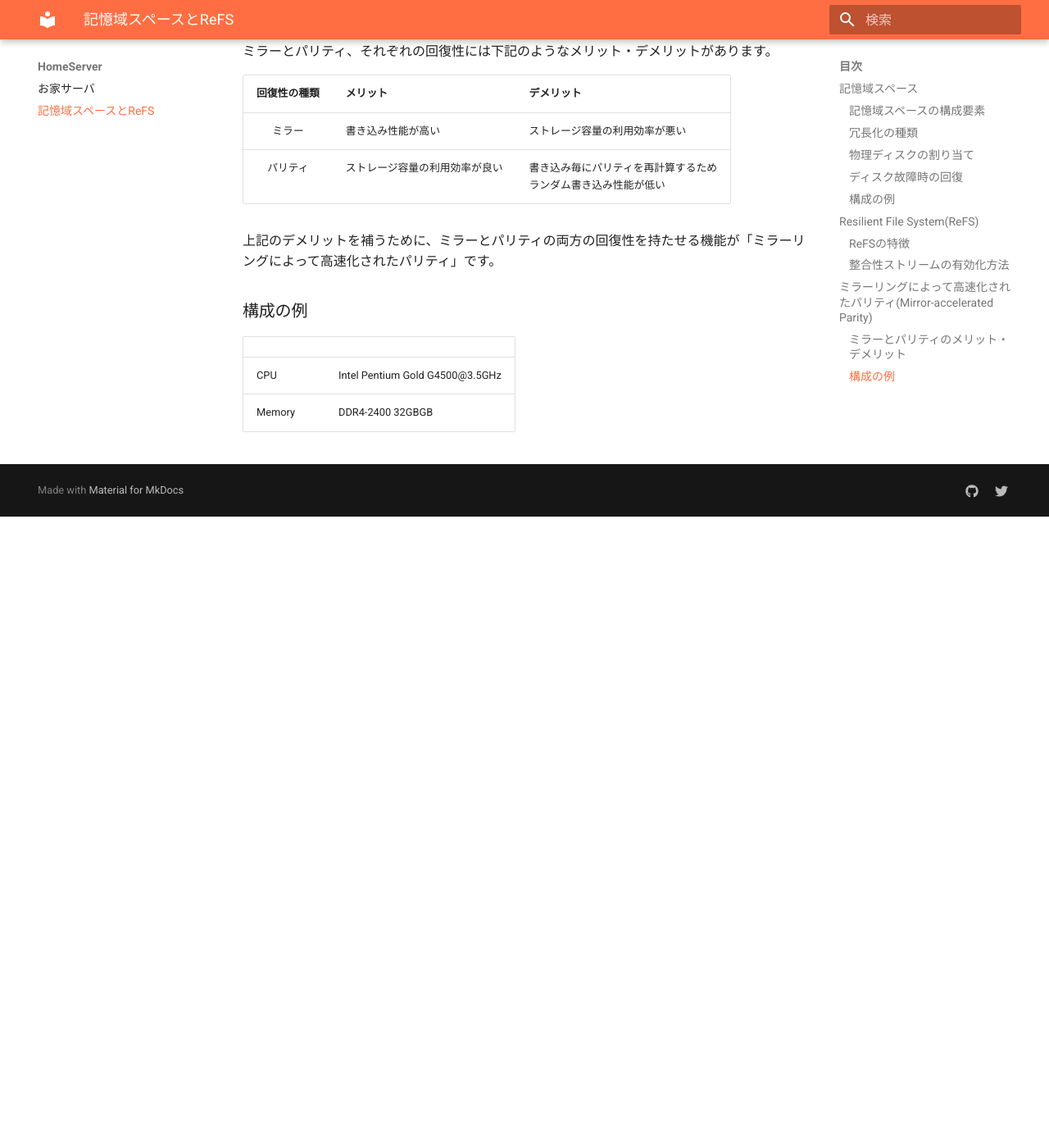
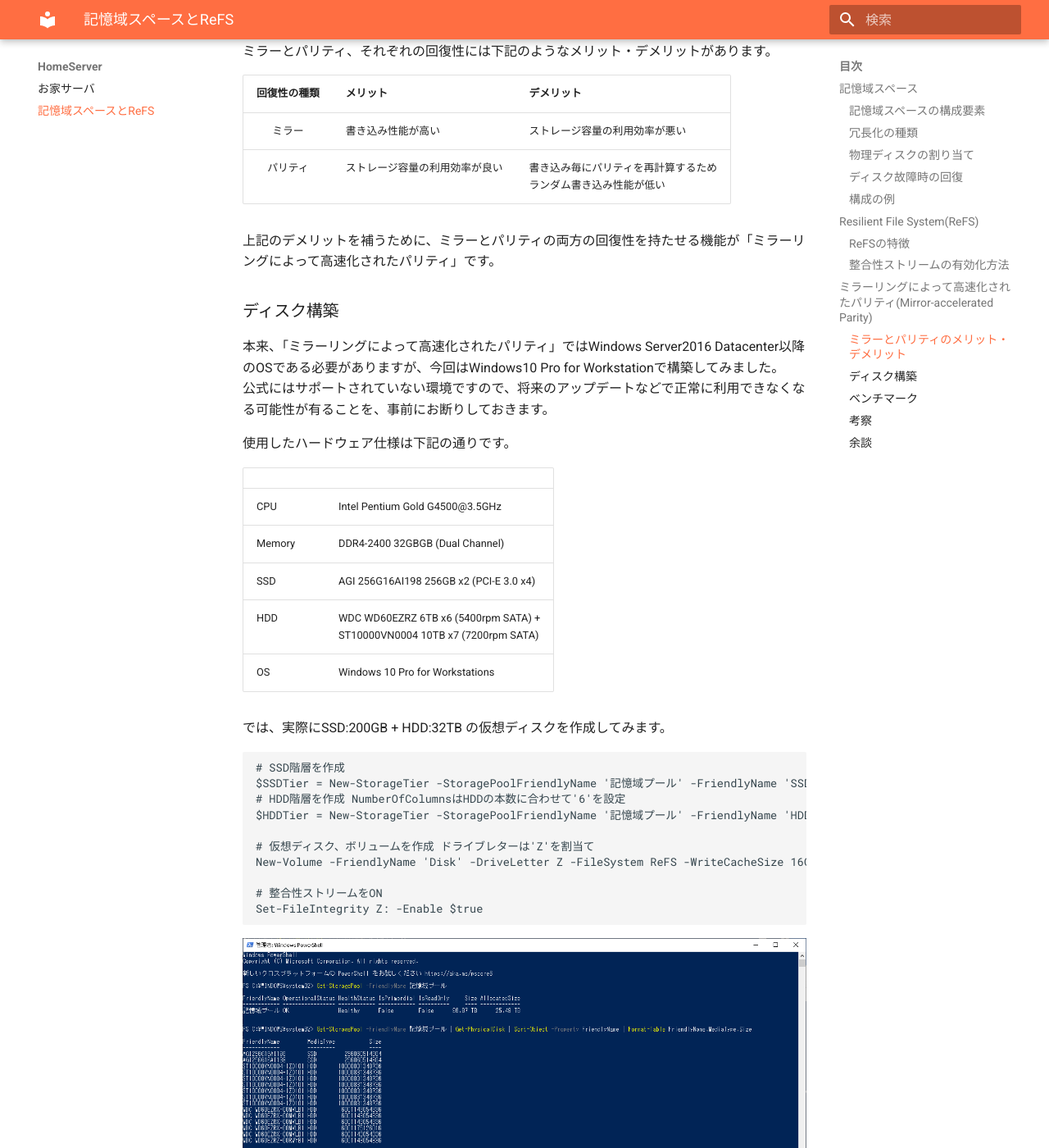
Before and after one commit to roy-n-roy/roy-n-roy.github.io, an MkDocs documentation site: the page built from docs/HomeServer/記憶域スペース.md, in a window 1280 px wide and 1400 px high, scrolled down 5791 px. Shown: the whole window at 82% size. Built offline with MkDocs 1.6.1 and Material for MkDocs 9.7.7, drawn with Linux system fonts in a browser that asks for light colours; before the commit the page ends 6421 px from its top, so only the background shows below that; some of the changed text lies outside the part shown.

Commit message:
記憶域スペースについて更新.

````diff
--- a/docs/HomeServer/記憶域スペース.md
+++ b/docs/HomeServer/記憶域スペース.md
@@ -181,10 +181,87 @@
 上記のデメリットを補うために、ミラーとパリティの両方の回復性を持たせる機能が「ミラーリングによって高速化されたパリティ」です。
 
 
-### 構成の例
+### ディスク構築
+本来、「ミラーリングによって高速化されたパリティ」ではWindows Server2016 Datacenter以降のOSである必要がありますが、今回はWindows10 Pro for Workstationで構築してみました。
+公式にはサポートされていない環境ですので、将来のアップデートなどで正常に利用できなくなる可能性が有ることを、事前にお断りしておきます。
 
+使用したハードウェア仕様は下記の通りです。
 
 |   |   |
 | - | - |
-| CPU | Intel Pentium Gold G4500@3.5GHz |
-| Memory | DDR4-2400 32GBGB |
+| CPU    | Intel Pentium Gold G4500@3.5GHz |
+| Memory | DDR4-2400 32GBGB (Dual Channel) |
+| SSD    | AGI 256G16AI198 256GB x2 (PCI-E 3.0 x4)   |
+| HDD    | WDC WD60EZRZ 6TB x6 (5400rpm SATA) +<br>ST10000VN0004 10TB x7 (7200rpm SATA) |
+| OS     | Windows 10 Pro for Workstations |
+
+では、実際にSSD:200GB + HDD:32TB の仮想ディスクを作成してみます。
+
+```
+# SSD階層を作成
+$SSDTier = New-StorageTier -StoragePoolFriendlyName '記憶域プール' -FriendlyName 'SSD階層' -MediaType SSD -ResiliencySettingName Mirror -ProvisioningType Fixed
+# HDD階層を作成 NumberOfColumnsはHDDの本数に合わせて'6'を設定
+$HDDTier = New-StorageTier -StoragePoolFriendlyName '記憶域プール' -FriendlyName 'HDD階層' -MediaType HDD -ResiliencySettingName Parity -ProvisioningType Fixed -NumberOfColumns 6
+
+# 仮想ディスク、ボリュームを作成 ドライブレターは'Z'を割当て
+New-Volume -FriendlyName 'Disk' -DriveLetter Z -FileSystem ReFS -WriteCacheSize 16GB -StorageTiers $SSDTier,$HDDTier -StorageTierSizes 214748364800,35184372088832
+
+# 整合性ストリームをON
+Set-FileIntegrity Z: -Enable $true
+```
+
+![](/imgs/windows_storage_spaces_powershell.png)
+
+### ベンチマーク
+とりあえず、エラー無く作成できましたので、下記の条件でベンチマークを取ってみます。
+
+* 使用ソフト: CrystalDiskMark 6.0.3
+* 試行回数: 5回
+* ReFSの場合、整合性ストリームON
+* WriteCache: 16GB
+
+
+<img src="/imgs/windows_storage_spaces_benchmark_1.png" width="45%" />
+<img src="/imgs/windows_storage_spaces_benchmark_2.png" width="45%" />
+<img src="/imgs/windows_storage_spaces_benchmark_3.png" width="45%" />
+<img src="/imgs/windows_storage_spaces_benchmark_4.png" width="45%" />
+
+<style>
+table#benchmark_teble th { text-align: center;  vertical-align: middle; }
+table#benchmark_teble td { text-align: center;  vertical-align: middle; }
+table#benchmark_teble td.top { font-weight: bold; color: red; }
+table#benchmark_teble td.bottom { font-weight: bold; color: blue; }
+</style>
+
+<table id="benchmark_teble">
+<thead>
+<tr><th rowspan="2">記憶域階層</th><th rowspan="2">ファイル<br>システム</th><th colspan="2">Sequential</th><th colspan="2">&nbsp;&nbsp;&nbsp;Random (MB/s)</th></tr>
+<tr><th>Read</th><th>Write</th><th>Read</th><th>Write</th></tr>
+</thead>
+<tbody>
+<tr><td rowspan="2">なし</td><td>ReFS</td><td> 850.4</td><td class="bottom"> 54.64</td><td> 5.11</td><td>24.63</td></tr>
+<tr>                         <td>NTFS</td><td> 718.3</td><td> 499.8</td><td> 4.52</td><td class="bottom"> 0.95</td></tr>
+<tr><td rowspan="2">あり</td><td>ReFS</td><td class="bottom"> 520.5</td><td class="top"> 780.2</td><td class="bottom"> 3.49</td><td> 84.6</td></tr>
+<tr>                         <td>NTFS</td><td class="top">3192.1</td><td> 734.1</td><td class="top">258.8</td><td class="top">96.40</td></tr>
+</tbody>
+</table>
+
+ミラー階層とパリティ階層の両方を含んだ仮想ディスクで、NTFSのボリュームは作成できないのかと思っていましたが、作成できてしまいました。
+結果として、予期していませんでしたが、ランダム書き込みで一番高パフォーマンスなのは「記憶域階層を利用したNTFS」のパターンとなりました。
+
+### 考察
+書き込みについては有意な差が見られ、記憶域階層を利用した方が高パフォーマンスになりました。
+また読み込みについては、記憶域階層を利用したReFSが一番パフォーマンスが低くなりました。
+これは「ミラーリングによって高速化されたパリティ」が、記憶域スペースダイレクトでの利用を前提としており、
+記憶域スペースダイレクトの読み込みキャッシュ機能を利用して性能向上させる設計なのかと思います。
+
+なお、ここまで書いておきながらなのですが、今回のベンチマーク結果は正式にサポートされた環境での測定されたものではないため「ミラーリングによって高速化されたパリティ」が正しく構築できた結果なのかは不明です。
+
+### 余談
+ちなみに、下記を試してみましたが、Not Supportedエラーが発生しました。
+
+* 記憶域階層作成時のProvisioningTypeをThin(シンプロビジョニング)に設定
+	恐らく対応していないものと思います。
+	もし、実運用上で容量の拡張が必要となった場合には、ディスクを追加後に仮想ディスクとファイルシステムの拡張という運用になるかと思います。
+* 仮想ディスク作成時にReadCacheSizeを設定
+	これは記憶域スペースダイレクトでないと利用できないようです。
````
Also changed, not shown: docs/imgs/windows_storage_spaces_benchmark_1'.png (added), docs/imgs/windows_storage_spaces_benchmark_1.png, docs/imgs/windows_storage_spaces_benchmark_2.png, docs/imgs/windows_storage_spaces_benchmark_3'.png (added), docs/imgs/windows_storage_spaces_benchmark_3.png, docs/imgs/windows_storage_spaces_benchmark_4.png, docs/imgs/windows_storage_spaces_benchmark_5.png, docs/imgs/windows_storage_spaces_benchmark_6.png, docs/imgs/windows_storage_spaces_powershell.png (added).
